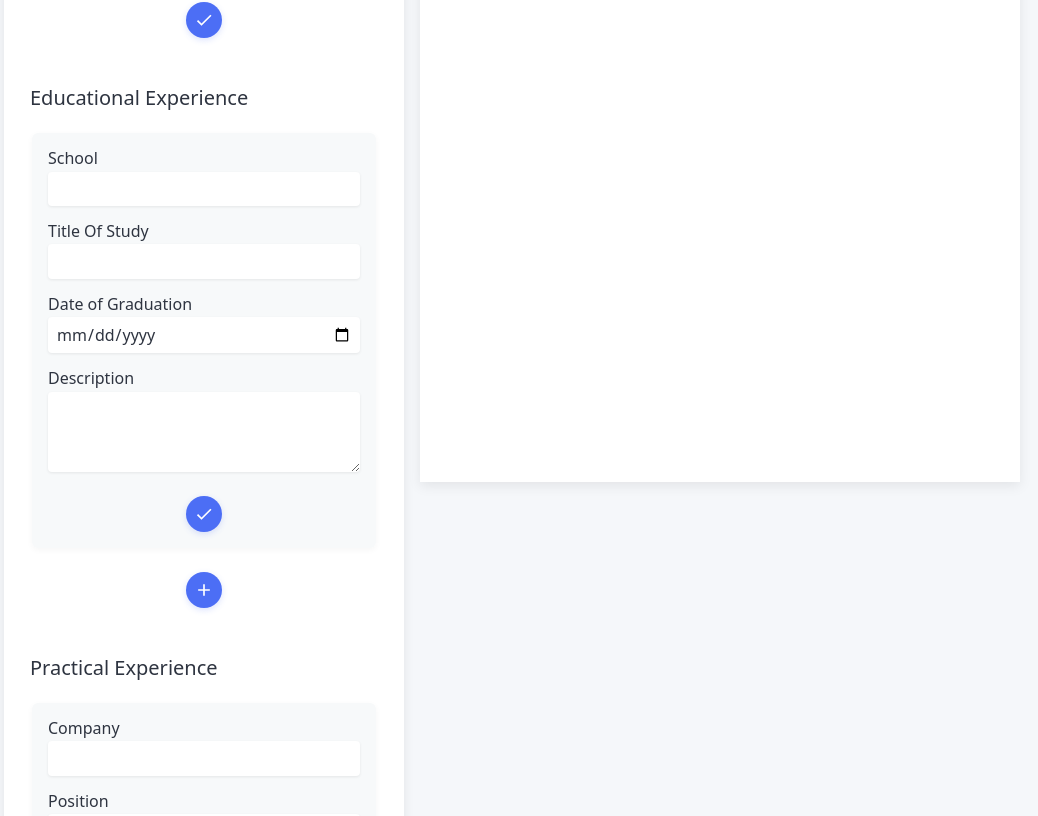
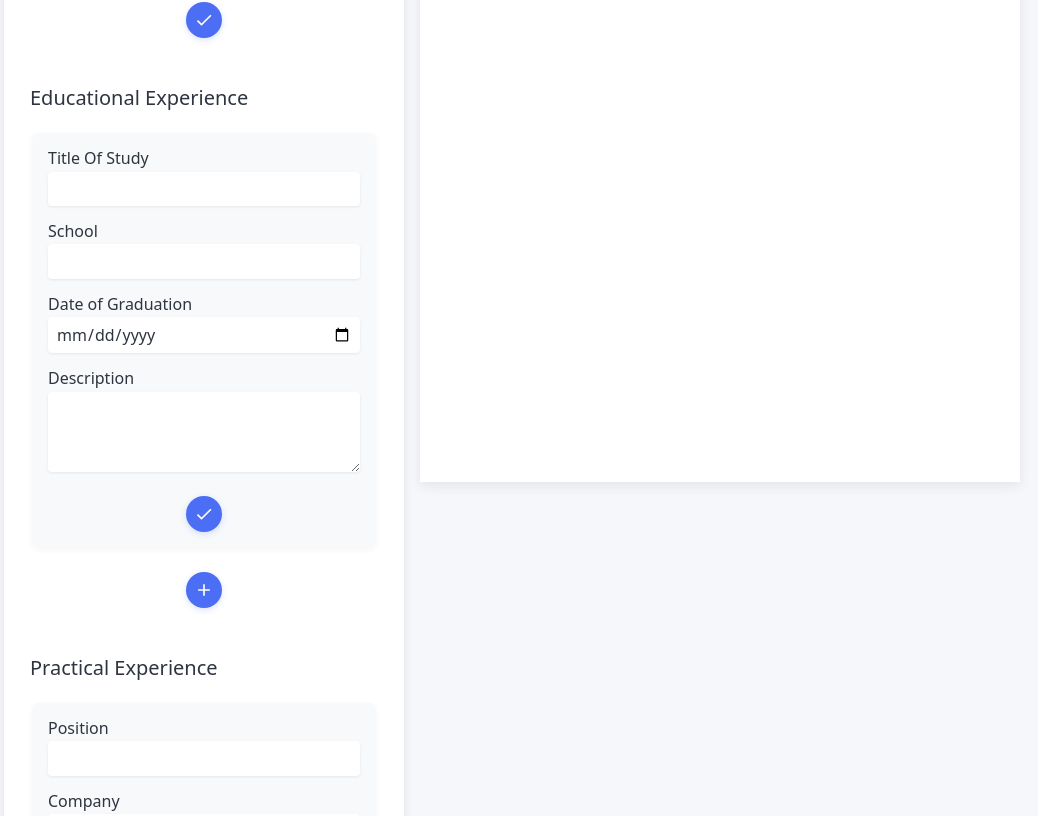
Before and after one commit to cd-javier/cv-application, a React (Vite) app: page / in a window 1280 px wide. Shown: the part 384-1200 px from the top of the page, without its empty margins (12-1050 px from the left). Built offline with nearby package versions, Linux system fonts and the light colour scheme.

Commit message:
fix: change order of fields in exp

```diff
--- a/src/CVRender.jsx
+++ b/src/CVRender.jsx
@@ -14,9 +14,9 @@ export default function CVRender({ cv }) {
           {cv.education.map((education, index) => {
             return (
               <div className="experience" key={index}>
-                <h4>{education.school}</h4>
+                <h4>{education.title}</h4>
                 <p className="position">
-                  {education.title}{' '}
+                  {education.school}{' '}
                   {education.date && (
                     <span className="date">
                       {education.date.split('-').reverse().join('/')}
@@ -36,9 +36,9 @@ export default function CVRender({ cv }) {
           {cv.experience.map((experience, index) => {
             return (
               <div className="experience" key={index}>
-                <h4>{experience.company}</h4>
+                <h4>{experience.position}</h4>
                 <p className="position">
-                  {experience.position}{' '}
+                  {experience.company}{' '}
                   <span className="date">
                     {experience.dateFrom &&
                       experience.dateFrom.split('-').reverse().join('/')}
--- a/src/form-components.jsx
+++ b/src/form-components.jsx
@@ -143,18 +143,18 @@ function SingleEduExperience({
     <fieldset>
       <ul>
         <Input
+          label="Title Of Study"
+          type="text"
+          index={index}
+          id="title"
+          isDisabled={isDisabled}
+          handleOnChange={handleOnChange}
+        />
+        <Input
           label="School"
           type="text"
           index={index}
           id="school"
-          isDisabled={isDisabled}
-          handleOnChange={handleOnChange}
-        />
-        <Input
-          label="Title Of Study"
-          type="text"
-          index={index}
-          id="title"
           isDisabled={isDisabled}
           handleOnChange={handleOnChange}
         />
@@ -285,18 +285,18 @@ function SingleProExperience({
     <fieldset>
       <ul>
         <Input
+          label="Position"
+          type="text"
+          index={index}
+          id="position"
+          isDisabled={isDisabled}
+          handleOnChange={handleOnChange}
+        />
+        <Input
           label="Company"
           type="text"
           index={index}
           id="company"
-          isDisabled={isDisabled}
-          handleOnChange={handleOnChange}
-        />
-        <Input
-          label="Position"
-          type="text"
-          index={index}
-          id="position"
           isDisabled={isDisabled}
           handleOnChange={handleOnChange}
         />
```
